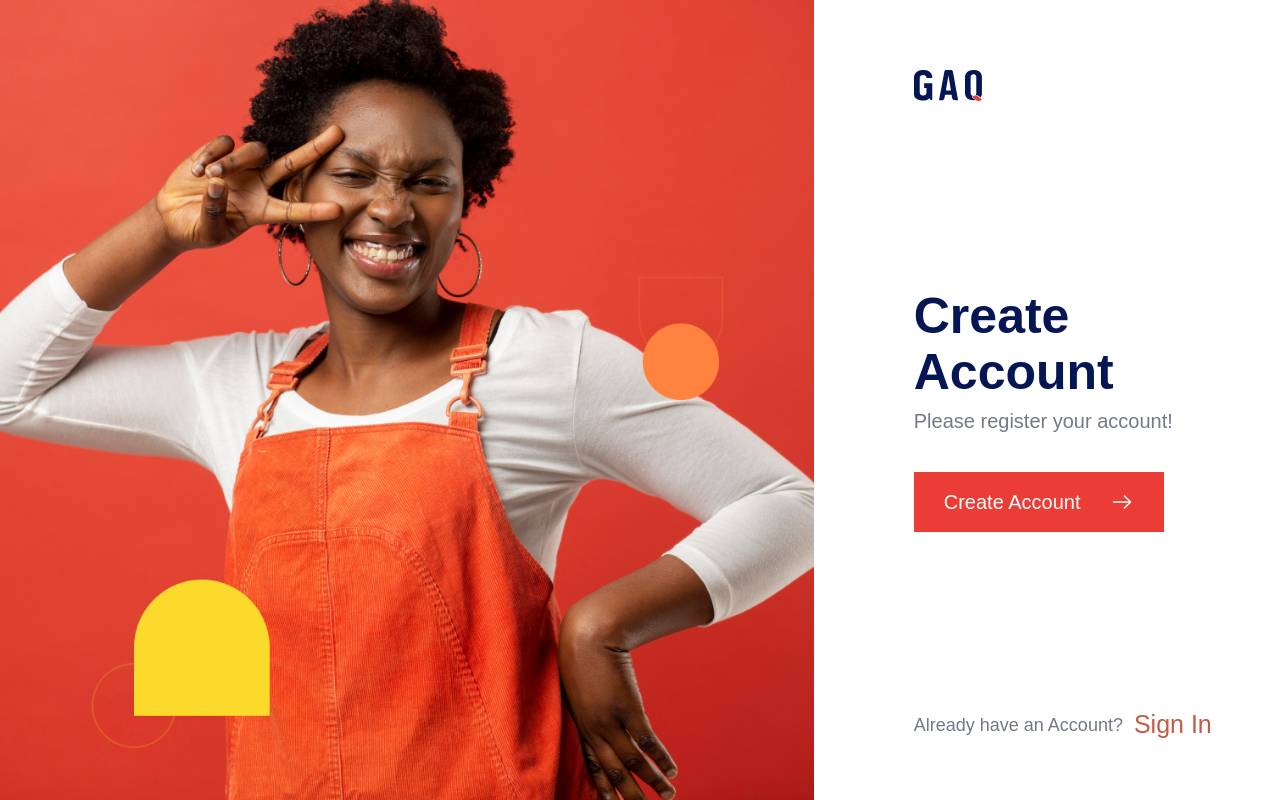
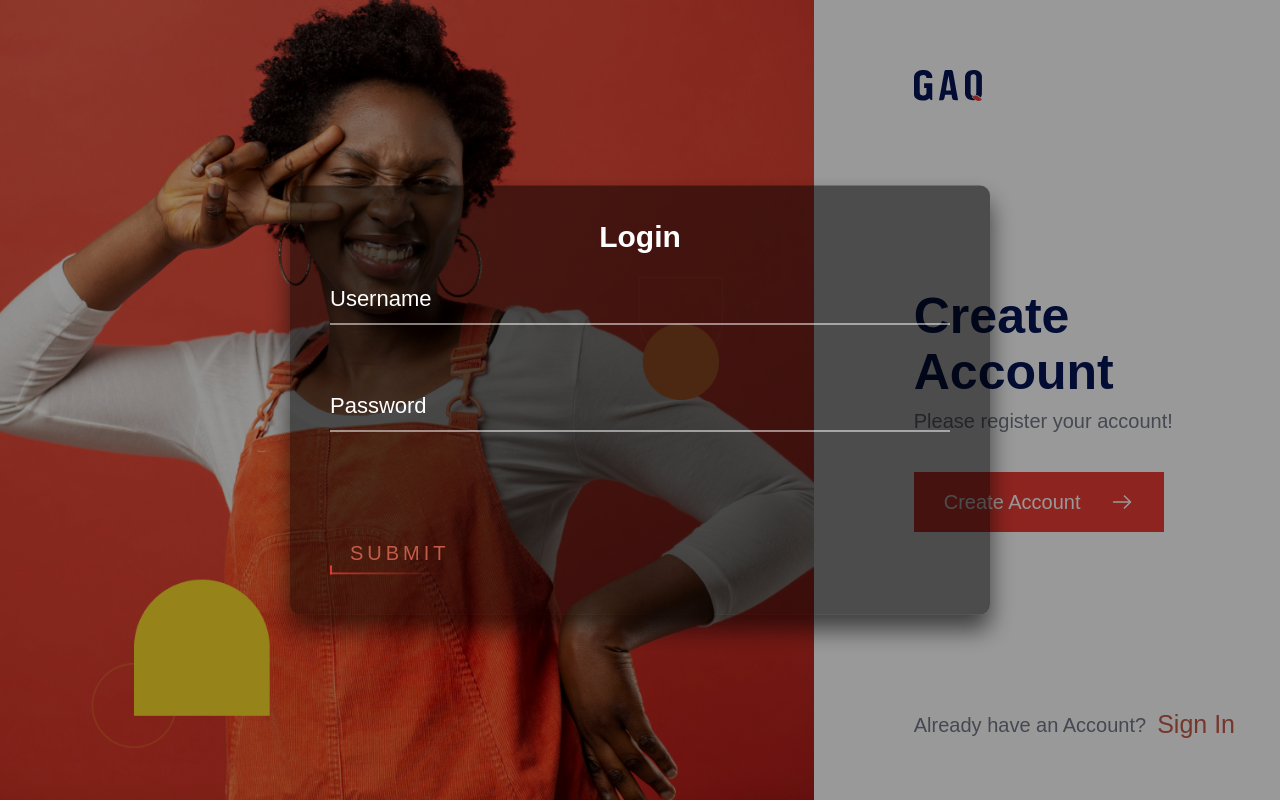
Before and after one commit to ValeraNazarchuk/GAQ, a website: page src/index.html in a window 1280 px wide. Both pictures are taken after a click on the button "Sign In". Drawn offline with nearby package versions, Linux system fonts and the light colour scheme; files that its build step writes are made by us from their sources.

Commit message:
added modal window

```diff
--- a/src/index.html
+++ b/src/index.html
@@ -29,7 +29,29 @@
           </div>
           <div class="header__bottom">
             <p class="header__bottom-text">Already have an Account?</p>
-            <button class="header__bottom-btn">Sign In</button>
+            <button type="button" class="header__bottom-btn">Sign In</button>
+          </div>
+        </div>
+        <div class="modal">
+          <div class="modal__box">
+            <h2 class="modal__box-title">Login</h2>
+            <form class="modal__box-form">
+              <div class="modal__form-user">
+                <input type="text" name="" required="">
+                <label>Username</label>
+              </div>
+              <div class="modal__form-user">
+                <input type="password" name="" required="">
+                <label>Password</label>
+              </div>
+              <button type="submit" class="modal__form-btn" href="#">
+                <span></span>
+                <span></span>
+                <span></span>
+                <span></span>
+                Submit
+              </button>
+            </form>
           </div>
         </div>
       </div>
--- a/src/scripts/main.js
+++ b/src/scripts/main.js
@@ -0,0 +1,19 @@
+function modal() {
+  const button = document.querySelector('.header__bottom-btn')
+  const modal = document.querySelector('.modal')
+
+  button.addEventListener('click', function (e) {
+    e.preventDefault()
+
+    modal.style.display = 'block'
+    modal.style.overflow = 'hidden'
+  })
+
+  modal.addEventListener('click', function (e) {
+    if (e.target.className === 'modal') {
+      modal.style.display = 'none'
+    }
+  })
+}
+
+modal()
--- a/src/styles/blocks/_header.scss
+++ b/src/styles/blocks/_header.scss
@@ -56,6 +56,10 @@
     -webkit-box-shadow: -1px 0px 51px 0px rgba(167,37,31,1);
     -moz-box-shadow: -1px 0px 51px 0px rgba(167,37,31,1);
     box-shadow: -1px 0px 51px 0px rgba(167,37,31,1);
+    svg{
+      transition: all .3s;
+      transform: translateX(10px)
+    }
   }
 }
 
@@ -65,7 +69,7 @@
   align-items: center;
   &-text{
     color: $gray-size;
-    font-size: 18px;
+    font-size: 20px;
     line-height: 20px;
     font-weight: 400;
   }
@@ -82,3 +86,178 @@
     }
   }
 }
+
+//----------Modal-Animation--------------
+
+.modal {
+  position: fixed;
+  top: 0;
+  left: 0;
+  right: 0;
+  bottom: 0;
+  background-color: rgba(0,0,0,.4);
+  display: none;
+  &__box{
+    position: absolute;
+    top: 50%;
+    left: 50%;
+    width: 700px;
+    padding: 40px;
+    transform: translate(-50%, -50%);
+    background: rgba(0,0,0,.5);
+    box-sizing: border-box;
+    box-shadow: 0 15px 25px rgba(0,0,0,.6);
+    border-radius: 10px;
+  }
+}
+
+.modal__box-title {
+  font-size: 30px;
+  margin: 0 0 30px;
+  padding: 0;
+  color: #fff;
+  text-align: center;
+}
+
+.modal__form-user {
+  position: relative;
+  margin-bottom: 30px;
+}
+
+.modal__form-user input {
+  width: 100%;
+  padding: 10px 0;
+  font-size: 22px;
+  color: #fff;
+  margin-bottom: 30px;
+  border: none;
+  border-bottom: 1px solid #fff;
+  outline: none;
+  background: transparent;
+}
+.modal__form-user label {
+  position: absolute;
+  top:0;
+  left: 0;
+  padding: 10px 0;
+  font-size: 22px;
+  color: #fff;
+  pointer-events: none;
+  transition: .5s;
+}
+
+.modal__form-user input:focus ~ label,
+.modal__form-user input:valid ~ label {
+  top: -20px;
+  left: 0;
+  color: $orange-bg;
+  font-size: 16px;
+}
+
+.modal__form-btn {
+  border: none;
+  background-color: transparent;
+  cursor: pointer;
+
+  position: relative;
+  display: inline-block;
+  padding: 10px 20px;
+  color: $orange-size;
+  font-size: 20px;
+  text-decoration: none;
+  text-transform: uppercase;
+  overflow: hidden;
+  transition: .5s;
+  margin-top: 40px;
+  letter-spacing: 4px
+}
+
+.modal__form-btn:hover {
+  background: $orange-bg;
+  color: #fff;
+  border-radius: 5px;
+  box-shadow: 0 0 5px $orange-bg,
+              0 0 25px $orange-bg,
+              0 0 50px $orange-bg,
+              0 0 100px $orange-bg;
+}
+
+.modal__form-btn span {
+  position: absolute;
+  display: block;
+}
+
+.modal__form-btn span:nth-child(1) {
+  top: 0;
+  left: -100%;
+  width: 100%;
+  height: 2px;
+  background: linear-gradient(90deg, transparent, $orange-bg);
+  animation: btn-anim1 1s linear infinite;
+}
+
+@keyframes btn-anim1 {
+  0% {
+    left: -100%;
+  }
+  50%,100% {
+    left: 100%;
+  }
+}
+
+.modal__form-btn span:nth-child(2) {
+  top: -100%;
+  right: 0;
+  width: 2px;
+  height: 100%;
+  background: linear-gradient(180deg, transparent, $orange-bg);
+  animation: btn-anim2 1s linear infinite;
+  animation-delay: .25s
+}
+
+@keyframes btn-anim2 {
+  0% {
+    top: -100%;
+  }
+  50%,100% {
+    top: 100%;
+  }
+}
+
+.modal__form-btn span:nth-child(3) {
+  bottom: 0;
+  right: -100%;
+  width: 100%;
+  height: 2px;
+  background: linear-gradient(270deg, transparent, $orange-bg);
+  animation: btn-anim3 1s linear infinite;
+  animation-delay: .5s
+}
+
+@keyframes btn-anim3 {
+  0% {
+    right: -100%;
+  }
+  50%,100% {
+    right: 100%;
+  }
+}
+
+.modal__form-btn span:nth-child(4) {
+  bottom: -100%;
+  left: 0;
+  width: 2px;
+  height: 100%;
+  background: linear-gradient(360deg, transparent, $orange-bg);
+  animation: btn-anim4 1s linear infinite;
+  animation-delay: .75s
+}
+
+@keyframes btn-anim4 {
+  0% {
+    bottom: -100%;
+  }
+  50%,100% {
+    bottom: 100%;
+  }
+}
```
Also changed, not shown: dist/css/style.css, dist/css/style.min.css, dist/index.html, dist/js/main.min.js, 3 other files.
